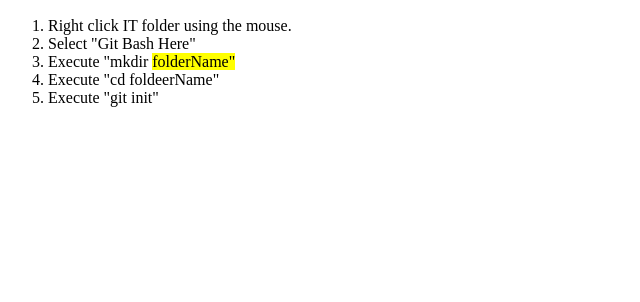
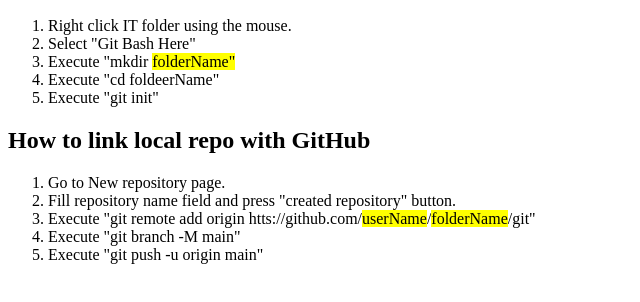
Before and after one commit to OrozobekovDosbol/11.11.22, a plain HTML site: page index.html in a window 1280 px wide. Shown: the part 96-398 px from the top of the page, without its empty margins (0-640 px from the left). Drawn offline with Linux system fonts and the light colour scheme.

Commit message:
created local repo instuctions

```diff
--- a/index.html
+++ b/index.html
@@ -13,5 +13,14 @@
       <li>Execute "cd foldeerName"</li>
       <li>Execute "git init"</li>
     </ol>
+
+    <h2>How to link local repo with GitHub</h2>
+    <ol>
+      <li>Go to New repository page.</li>
+      <li>Fill repository name field and press "created repository" button. </li>
+      <li>Execute "git remote add origin htts://github.com/<mark>userName</mark>/<mark>folderName</mark>/git"</li>
+      <li>Execute "git branch -M main"</li>
+      <li>Execute "git push -u origin main"</li>
+    </ol>
   </body>
 </html>
```
